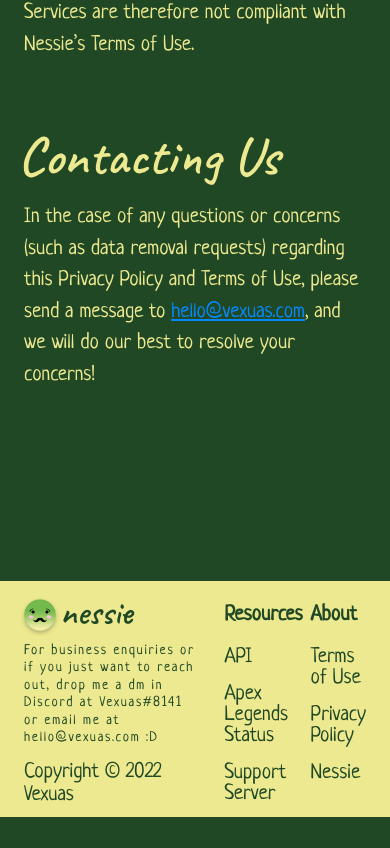
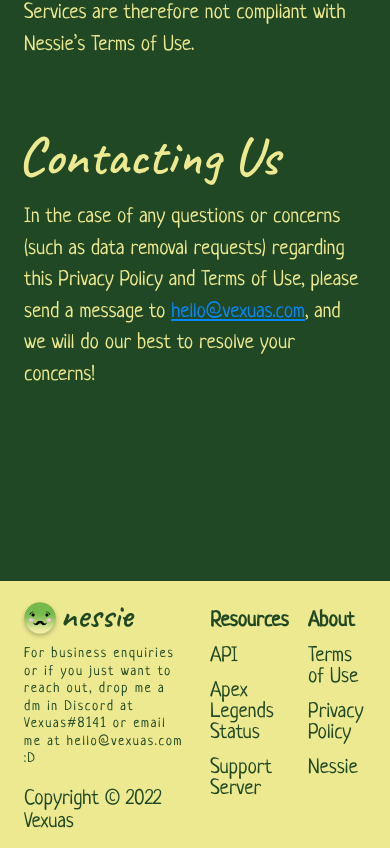
Before and after one commit to vexuas/nessie-web, a React (Create React App) app: page /terms_and_privacy in a window 390 px wide. Shown: the part 2072-2920 px from the top of the page. Before the commit the page ends 2889 px from the top, so only its background shows below. Built offline with nearby package versions, Linux system fonts and the light colour scheme.

Commit message:
Add tablet view

```diff
--- a/src/app/components/Elements/LayoutContainer/LayoutContainer.module.scss
+++ b/src/app/components/Elements/LayoutContainer/LayoutContainer.module.scss
@@ -4,10 +4,26 @@
   padding: 190px 0;
   height: calc(100% - 190px * 2);
   margin: 0 160px;
+}
 
-  @media only screen and (max-width: $breakpoint-phone) {
+@media only screen and (max-width: $breakpoint-phone) {
+  .Container {
     min-width: $display-width-default-mobile;
     width: auto;
     margin: 0 24px;
   }
 }
+@media only screen and (min-width: $breakpoint-phone) and (max-width: $breakpoint-tablet) {
+  .Container {
+    min-width: $display-width-default-mobile;
+    width: auto;
+    margin: 0 48px;
+  }
+}
+@media only screen and (min-width: $breakpoint-tablet) and (max-width: $breakpoint-desktop) {
+  .Container {
+    min-width: $display-width-default-mobile;
+    width: auto;
+    margin: 0 64px;
+  }
+}
--- a/src/app/components/Footer/Footer.module.scss
+++ b/src/app/components/Footer/Footer.module.scss
@@ -74,12 +74,10 @@
   .Container {
     min-width: $display-width-default-mobile;
     width: auto;
-    padding: 0 24px;
+    padding: 14px 24px;
   }
   .Contact {
-    margin-top: auto;
-    margin-right: 24px;
-    margin-bottom: auto;
+    margin: 0 24px 0 0;
   }
   .Title {
     margin-bottom: 4px;
@@ -92,14 +90,55 @@
     height: 32px;
   }
   .Description {
-    font-size: 14px;
     width: auto;
+    max-width: 286px;
+  }
+  .Links {
+    padding-top: 16px;
+  }
+  .LinkTitle {
     margin-bottom: 14px;
   }
-  .Links {
-    padding-bottom: 12px;
+  .LinkName {
+    margin-bottom: 14px;
   }
   .Resources {
     margin-right: 8px;
   }
+  .Copyright {
+    margin-top: auto;
+  }
 }
+@media only screen and (min-width: $breakpoint-phone) and (max-width: $breakpoint-tablet) {
+  .Container {
+    min-width: $display-width-default-mobile;
+    width: calc(100vw - 48px * 2);
+    padding: 24px 48px;
+  }
+  .Contact {
+    margin: 0 36px 0 0;
+  }
+  .Title {
+    margin-bottom: 8px;
+  }
+  .Name {
+    font-size: 42px;
+  }
+  .Logo {
+    width: 42px;
+    height: 42px;
+  }
+  .Description {
+    width: auto;
+    max-width: 286px;
+  }
+  .Resources {
+    margin-right: 32px;
+  }
+  .Links {
+    padding-top: 21px;
+  }
+  .Copyright {
+    margin-top: auto;
+  }
+}
--- a/src/app/components/NavBar/NavBar.module.scss
+++ b/src/app/components/NavBar/NavBar.module.scss
@@ -58,3 +58,10 @@
     display: none;
   }
 }
+@media only screen and (min-width: $breakpoint-phone) and (max-width: $breakpoint-tablet) {
+  .Container {
+    min-width: $display-width-default-mobile;
+    width: calc(100vw - 48px * 2);
+    padding: 0 48px;
+  }
+}
--- a/src/app/components/WorkInProgress/WorkInProgress.module.scss
+++ b/src/app/components/WorkInProgress/WorkInProgress.module.scss
@@ -1,3 +1,5 @@
+@import '../../../assets/styles/variables.scss';
+
 .Container {
   display: flex;
   height: calc(100vh - (32px * 2));
@@ -6,6 +8,7 @@
   align-items: center;
   padding: 32px;
   font-size: 42px;
+  text-align: center;
 }
 .ImageContainer {
   display: flex;
@@ -16,3 +19,8 @@
   border-radius: 8px;
   width: 400px;
 }
+@media only screen and (max-width: $breakpoint-phone) {
+  .Image {
+    width: 300px;
+  }
+}
```
